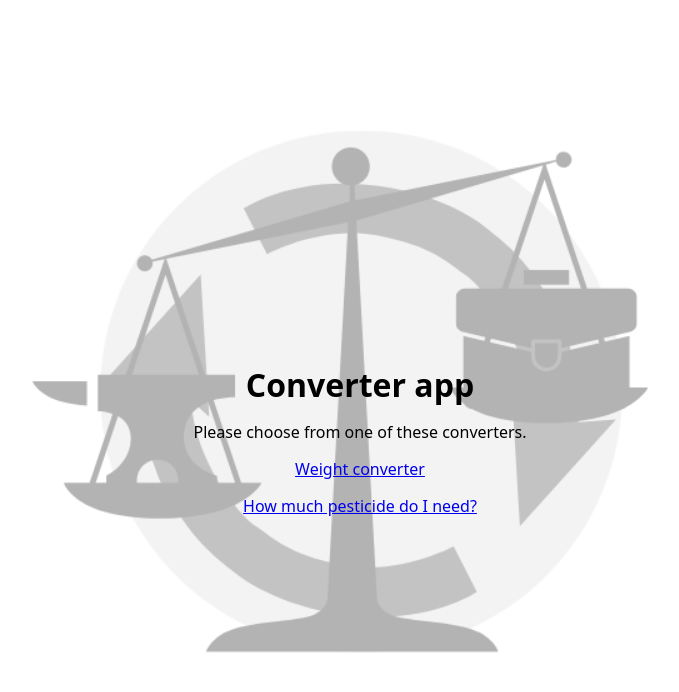
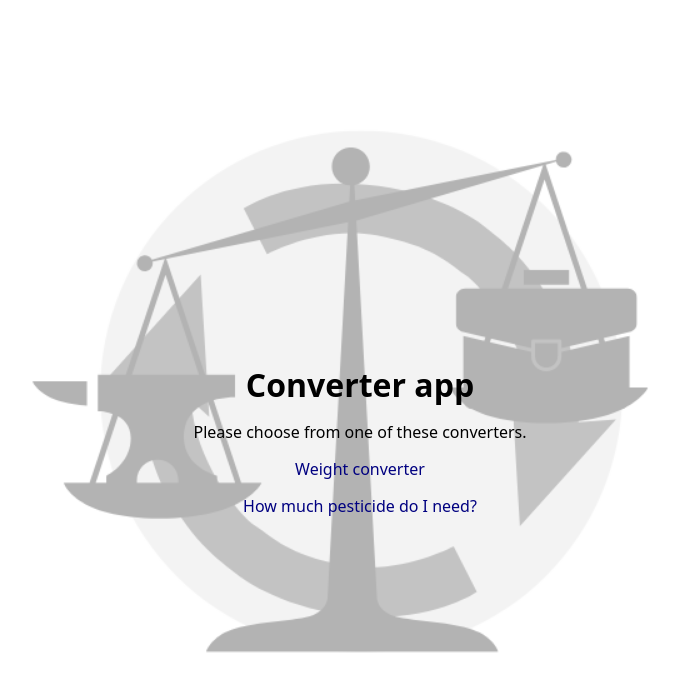
Before and after one commit to StefanRandjelovic/Converter, a React (Vite) app: page / in a window 1280 px wide. Shown: the top 692 px of the page, without its empty margins (280-959 px from the left). Built offline with nearby package versions, Linux system fonts and the light colour scheme.

Commit message:
Add styles for the anchor tag.

```diff
--- a/src/styles/landing.scss
+++ b/src/styles/landing.scss
@@ -4,6 +4,16 @@
   animation-timing-function: ease;
   animation-iteration-count: infinite;
   animation-fill-mode: forwards;
+}
+
+a {
+  all: unset;
+  color: navy;
+  transition: transform 0.15s ease;
+  &:hover {
+    cursor: pointer;
+    transform: scale(1.05);
+  }
 }
 
 @keyframes welcome {
```
